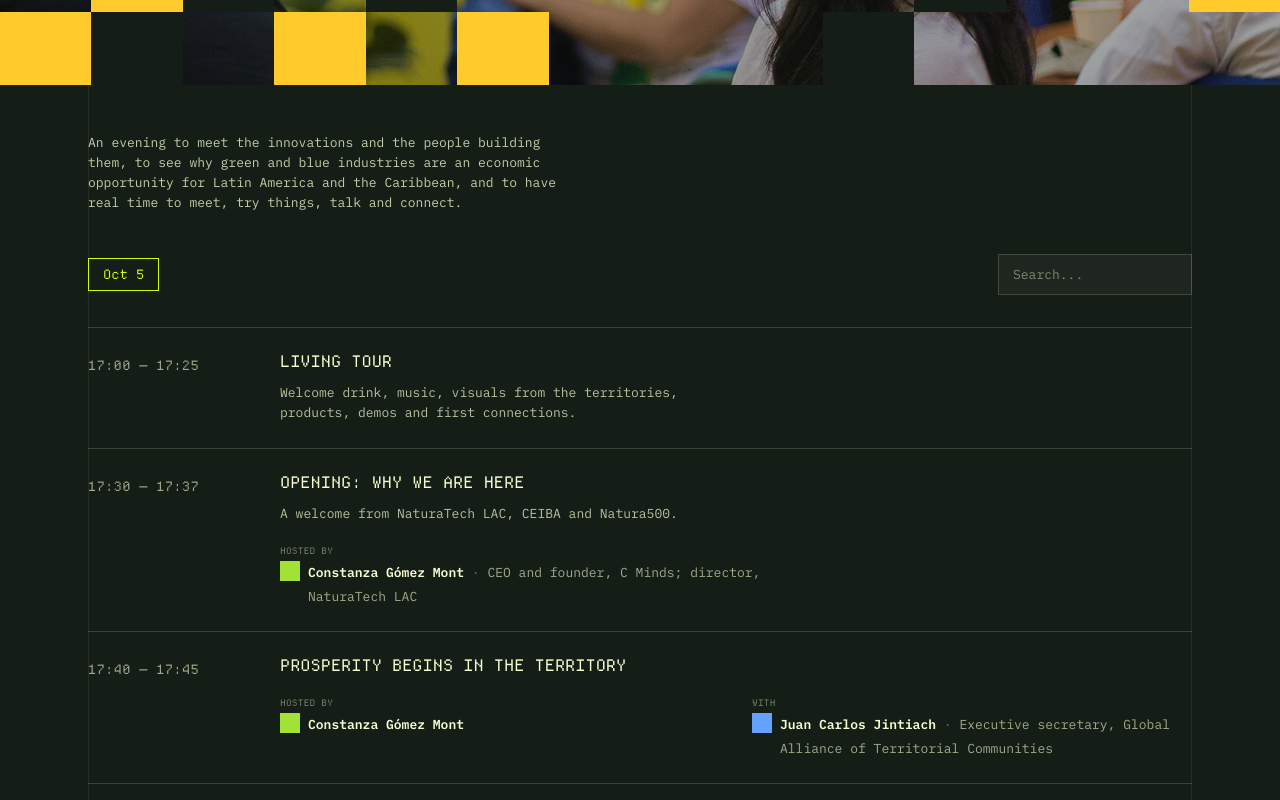
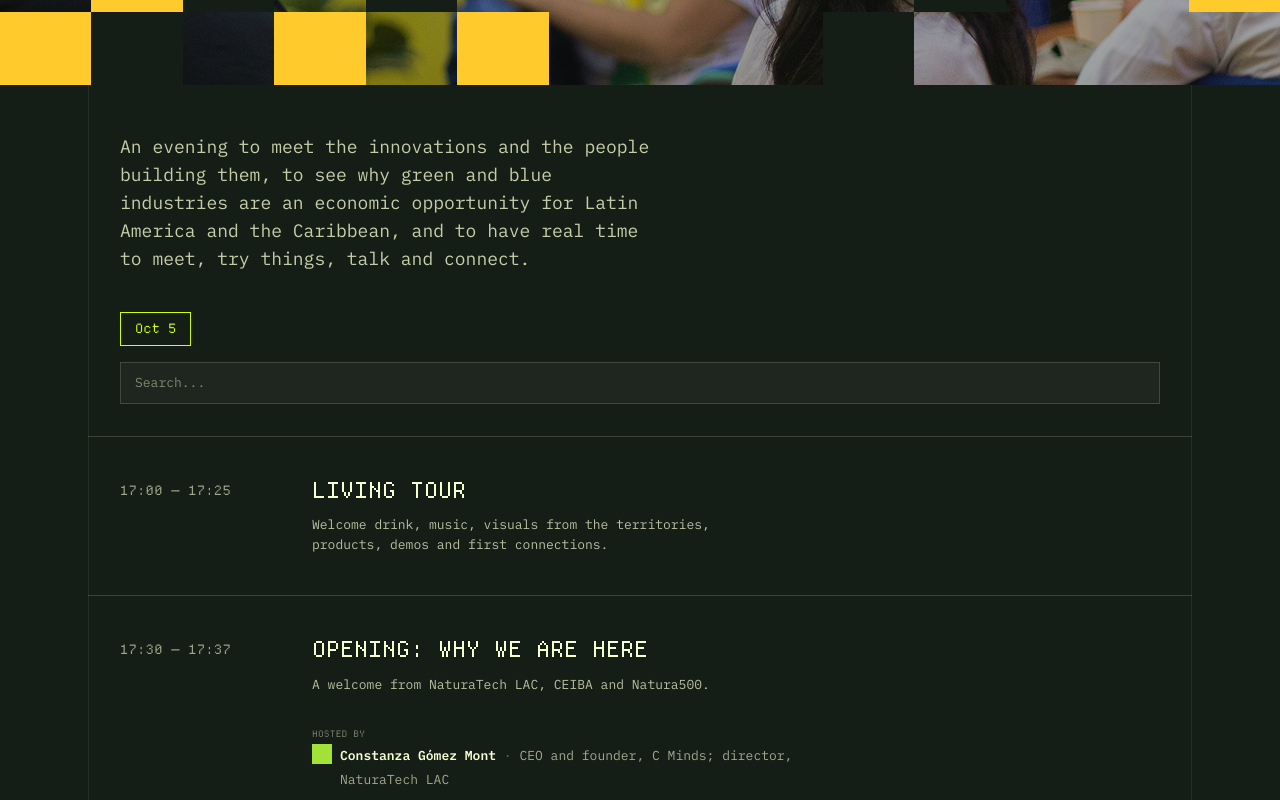
Before and after one commit to TonyGil-CMinds/conexion-natura, a Next.js app: page /en/agenda in a window 1280 px wide. Shown: the part 420-1220 px from the top of the page. Built offline with nearby package versions, Linux system fonts and the light colour scheme; no server answers.

Commit message:
agenda even better

```diff
--- a/src/components/layout/PageFrame.module.css
+++ b/src/components/layout/PageFrame.module.css
@@ -66,13 +66,17 @@
 }
 
 /**
- * En móvil no hay filetes verticales: las celdas de la cabecera que separaban ya
- * no existen a ese ancho, así que las líneas no estructuraban nada y competían
- * con el contenido.
+ * En móvil no hay filetes verticales, ni los interiores ni los dos del
+ * contenedor: las celdas de la cabecera que separaban ya no existen a ese ancho,
+ * así que las líneas no estructuraban nada y competían con el contenido.
  */
 @media (max-width: 640px) {
   .columnRule {
     display: none;
+  }
+
+  .rulesInner {
+    border-inline: 0;
   }
 }
 
--- a/src/components/sections/Schedule.module.css
+++ b/src/components/sections/Schedule.module.css
@@ -15,13 +15,23 @@
  */
 .inner {
   margin-inline: var(--container-margin);
+  /**
+   * Aire entre el texto y los filetes verticales. Nombre propio y no `--gutter`:
+   * ese es un token global de los bloques a pantalla completa. Se gasta en cada
+   * bloque —no como `padding` de `.inner`— para que los filetes horizontales de
+   * las filas sigan cruzando de vertical a vertical: con el relleno en `.inner`,
+   * las líneas se quedaban cortas por los dos lados.
+   */
+  --schedule-gutter: var(--space-8);
 }
 
 .intro {
-  max-width: 62ch;
+  /* En ch, así que la medida de lectura sigue al tamaño de la letra. */
+  max-width: 56ch;
   margin-bottom: var(--space-10);
+  padding-inline: var(--schedule-gutter);
   font-family: var(--font-body);
-  font-size: var(--text-answer);
+  font-size: var(--text-schedule-intro);
   line-height: 1.55;
   color: color-mix(in srgb, var(--fg) 78%, transparent);
 }
@@ -39,6 +49,7 @@
   justify-content: space-between;
   gap: var(--space-4);
   margin-bottom: var(--space-8);
+  padding-inline: var(--schedule-gutter);
 }
 
 /* Distintivo de la fecha: contorno y no relleno, para no competir con el CTA. */
@@ -63,9 +74,11 @@
 }
 
 .search {
+  --search-width: 305px;
   position: relative;
   display: flex;
   align-items: center;
+  width: min(var(--search-width), 100%);
 }
 
 /* El rótulo lo pide el lector de pantalla; a la vista basta el marcador. */
@@ -80,7 +93,7 @@
 }
 
 .searchInput {
-  width: min(305px, 100%);
+  width: 100%;
   padding: 10px 14px;
   border: 1px solid var(--rule);
   border-radius: 0;
@@ -101,10 +114,29 @@
   outline-offset: 1px;
 }
 
+/**
+ * Al escribir, el campo se ensancha un 10%: cabe una consulta más larga sin que
+ * el rótulo del sitio pierda su sitio en reposo.
+ *
+ * Solo de 641px arriba. En móvil el campo ya ocupa todo el ancho, y como
+ * `:focus` gana en especificidad a la clase, sin acotarlo por ancho esta regla
+ * le habría quitado el 100% justo al tocarlo.
+ */
+@media (min-width: 641px) {
+  .search {
+    transition: width 0.24s var(--ease-out-expo);
+  }
+
+  /* Crece el rótulo, que es quien tiene el ancho; el campo lo sigue al 100%. */
+  .search:focus-within {
+    width: min(calc(var(--search-width) * 1.1), 100%);
+  }
+}
+
 /* Ocupa el sitio de la lista para que la página no salte al filtrar. */
 .searchEmpty {
   margin: 0;
-  padding-block: var(--space-10);
+  padding: var(--space-10) var(--schedule-gutter);
   border-top: 1px solid var(--rule);
   border-bottom: 1px solid var(--rule);
   font-family: var(--font-mono);
@@ -129,7 +161,7 @@
   display: grid;
   grid-template-columns: 168px minmax(0, 1fr);
   gap: var(--space-6);
-  padding-block: var(--space-6);
+  padding: var(--space-10) var(--schedule-gutter);
   border-top: 1px solid var(--rule);
 }
 
@@ -155,7 +187,7 @@
 .title {
   margin: 0;
   font-family: var(--font-mono);
-  font-size: var(--text-question);
+  font-size: var(--text-schedule-title);
   font-weight: 400;
   line-height: 1.2;
   letter-spacing: 0;
@@ -179,8 +211,9 @@
 .credits {
   display: grid;
   grid-template-columns: repeat(auto-fit, minmax(280px, 1fr));
-  gap: var(--space-4) var(--space-8);
-  margin-top: var(--space-2);
+  gap: var(--space-6) var(--space-8);
+  /* El crédito es otro nivel de lectura, no la línea siguiente del párrafo. */
+  margin-top: var(--space-5);
 }
 
 /**
@@ -270,16 +303,17 @@
   color: color-mix(in srgb, var(--fg) 62%, transparent);
 }
 
-@media (max-width: 1100px) {
+@media (max-width: 900px) {
   .inner {
-    margin-inline: var(--space-8);
+    --schedule-gutter: var(--space-4);
   }
 }
 
 /* En estrecho la hora pasa arriba: 168px de columna dejan el título sin sitio. */
 @media (max-width: 640px) {
+  /* Sin filetes verticales que esquivar, el aire lateral sobra. */
   .inner {
-    margin-inline: 24px;
+    --schedule-gutter: 0px;
   }
 
   /* El buscador a todo el ancho: escribir es lo que se hace aquí. */
--- a/src/components/sections/Schedule.tsx
+++ b/src/components/sections/Schedule.tsx
@@ -30,7 +30,11 @@ function normalize(value: string) {
 
 /** Todo el texto de un momento en una sola cadena, para buscar dentro. */
 function haystack(item: AgendaItem) {
-  const people = (item.people ?? []).flatMap((person) => [person.name, person.role]);
+  const people = (item.people ?? []).flatMap((person) => [
+    person.name,
+    person.role,
+    person.organization,
+  ]);
   return normalize(
     [item.time, item.title, item.description, item.host?.name, item.host?.role, ...people]
       .filter(Boolean)
@@ -133,7 +137,9 @@ export function Schedule({
                                 <span className={styles.swatch} data-role="people" aria-hidden />
                                 <span className={styles.who}>
                                   <span className={styles.name}>{person.name}</span>
-                                  {person.role && <span className={styles.role}>{person.role}</span>}
+                                  {person.organization && (
+                                    <span className={styles.role}>{person.organization}</span>
+                                  )}
                                 </span>
                               </li>
                             ))}
--- a/src/i18n/dictionaries/en.ts
+++ b/src/i18n/dictionaries/en.ts
@@ -110,10 +110,7 @@ export const en: Dictionary = {
         title: 'Prosperity begins in the territory',
         host: { name: 'Constanza Gómez Mont' },
         people: [
-          {
-            name: 'Juan Carlos Jintiach',
-            role: 'Executive secretary, Global Alliance of Territorial Communities',
-          },
+          { name: 'Juan Carlos Jintiach', organization: 'Global Alliance of Territorial Communities' },
         ],
       },
       {
@@ -132,8 +129,8 @@ export const en: Dictionary = {
           'What are the new business models for? Which paradigm are we moving through, and how does it look from the investor’s side?',
         host: { name: 'Regina Cervera' },
         people: [
-          { name: 'Nathalie Molina Niño', role: 'Founder, BRAVA Investments' },
-          { name: 'Israel Pons', role: 'CEO, Angel Nest Lat' },
+          { name: 'Nathalie Molina Niño', organization: 'BRAVA Investments' },
+          { name: 'Israel Pons', organization: 'Angel Nest Lat' },
         ],
       },
       {
@@ -142,8 +139,8 @@ export const en: Dictionary = {
         title: 'Idea Spark: from solution to industry',
         host: { name: 'Carolina Proaño', role: 'CEIBA' },
         people: [
-          { name: 'Gustavo Manrique', role: 'Founder, Premios Verdes Latam' },
-          { name: 'Salah Goss', role: 'Chief Program Officer, Skoll Foundation' },
+          { name: 'Gustavo Manrique', organization: 'Premios Verdes Latam' },
+          { name: 'Salah Goss', organization: 'Skoll Foundation' },
         ],
       },
       {
@@ -152,7 +149,7 @@ export const en: Dictionary = {
         title: 'The continent we want to live in',
         description:
           'What if Latin America and the Caribbean decided to build the future with —not at the expense of— what is alive?',
-        people: [{ name: 'Pablo A. González', role: 'Co-founder, El Gato y La Caja' }],
+        people: [{ name: 'Pablo A. González', organization: 'El Gato y La Caja' }],
       },
       {
         id: 'brindis',
--- a/src/i18n/dictionaries/es.ts
+++ b/src/i18n/dictionaries/es.ts
@@ -126,10 +126,7 @@ export const es = {
         title: 'La prosperidad comienza en el territorio',
         host: { name: 'Constanza Gómez Mont' },
         people: [
-          {
-            name: 'Juan Carlos Jintiach',
-            role: 'Secretario ejecutivo, Global Alliance of Territorial Communities',
-          },
+          { name: 'Juan Carlos Jintiach', organization: 'Global Alliance of Territorial Communities' },
         ],
       },
       {
@@ -148,8 +145,8 @@ export const es = {
           '¿Cuál es el propósito de los nuevos modelos de negocio? ¿Qué paradigma estamos transitando y cómo se vive desde el lado del inversionista?',
         host: { name: 'Regina Cervera' },
         people: [
-          { name: 'Nathalie Molina Niño', role: 'Fundadora, BRAVA Investments' },
-          { name: 'Israel Pons', role: 'CEO, Angel Nest Lat' },
+          { name: 'Nathalie Molina Niño', organization: 'BRAVA Investments' },
+          { name: 'Israel Pons', organization: 'Angel Nest Lat' },
         ],
       },
       {
@@ -158,8 +155,8 @@ export const es = {
         title: 'Idea Spark: de solución a industria',
         host: { name: 'Carolina Proaño', role: 'CEIBA' },
         people: [
-          { name: 'Gustavo Manrique', role: 'Fundador, Premios Verdes Latam' },
-          { name: 'Salah Goss', role: 'Chief Program Officer, Skoll Foundation' },
+          { name: 'Gustavo Manrique', organization: 'Premios Verdes Latam' },
+          { name: 'Salah Goss', organization: 'Skoll Foundation' },
         ],
       },
       {
@@ -168,7 +165,7 @@ export const es = {
         title: 'El continente que queremos habitar',
         description:
           '¿Qué pasaría si América Latina y el Caribe decidieran construir el futuro con —y no a costa de— lo que está vivo?',
-        people: [{ name: 'Pablo A. González', role: 'Cofundador, El Gato y La Caja' }],
+        people: [{ name: 'Pablo A. González', organization: 'El Gato y La Caja' }],
       },
       {
         id: 'brindis',
--- a/src/styles/tokens.css
+++ b/src/styles/tokens.css
@@ -108,6 +108,17 @@
   --text-section: clamp(2.5rem, 6.72vw, 5.375rem); /* 86px @1280 */
   /* Acordeón: pregunta y respuesta van en Host Grotesk. */
   --text-question: 1rem; /* 16px */
+  /**
+   * Título de un momento de la agenda. Más que la pregunta del FAQ porque en la
+   * agenda es el primer nivel de lectura de la fila: se recorre la lista por los
+   * títulos, no por las descripciones.
+   */
+  --text-schedule-title: clamp(1.125rem, 1.72vw, 1.375rem); /* 22px @1280, 18px de suelo */
+  /**
+   * Entradilla de la agenda. Es el único párrafo largo de la página y lo primero
+   * que se lee, así que va por encima del cuerpo de las filas.
+   */
+  --text-schedule-intro: clamp(0.9375rem, 1.41vw, 1.125rem); /* 18px @1280 */
   --text-answer: 0.8125rem; /* 13px */
   --text-caption: 0.5625rem; /* 9px */
   /**
```
Also changed, not shown: src/config/agenda.ts (+12 -1 lines), 2 other files (tests, documents, lock files or other folders).
